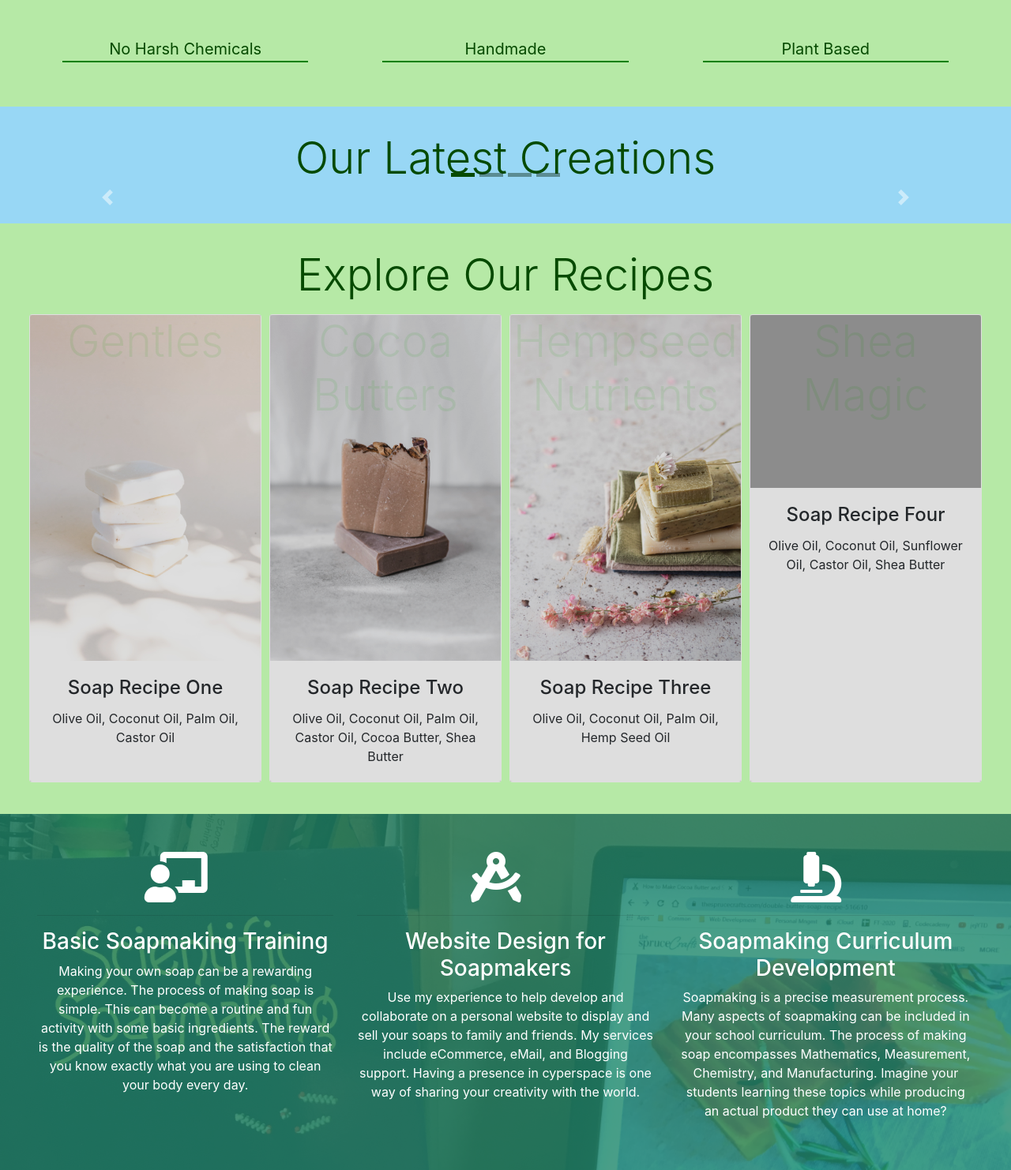
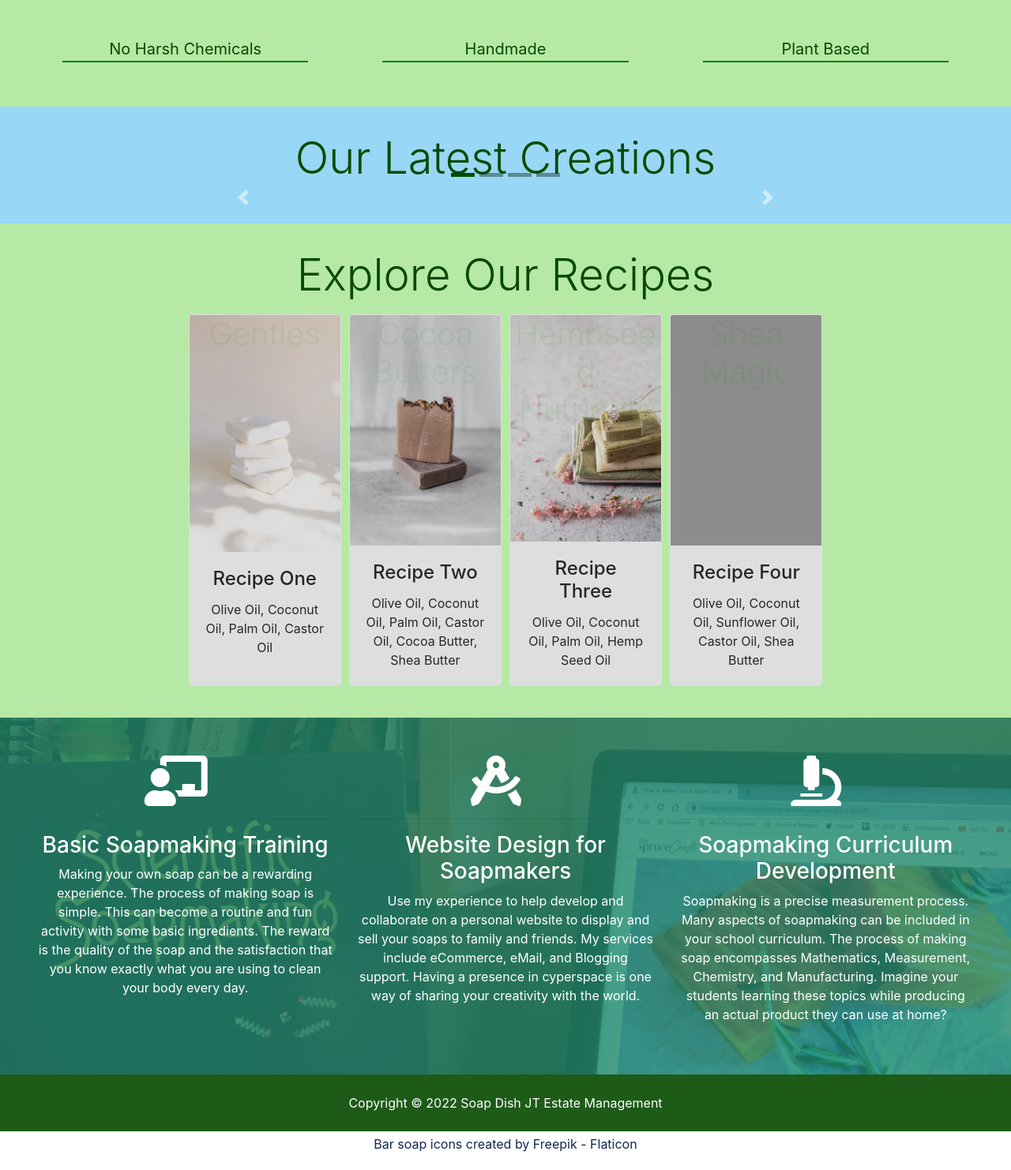
Before and after one commit to juangina/soapdish_project, a Django app: page / in a window 1280 px wide. Shown: the part 517-1999 px from the top of the page at 79% size. Run offline with Django 3.2, Linux system fonts and the light colour scheme; data that the repository does not hold is empty; some libraries are stand-ins or nearby versions; grey boxes are pictures that could not be loaded.

Commit message:
Revised css for carousel and category listings

```diff
--- a/soapdish/settings.py
+++ b/soapdish/settings.py
@@ -45,7 +45,7 @@ REST_FRAMEWORK = {
 
 SIMPLE_JWT = {
     'ACCESS_TOKEN_LIFETIME': timedelta(days=1),
-    'REFRESH_TOKEN_LIFETIME': timedelta(days=30),
+    'REFRESH_TOKEN_LIFETIME': timedelta(minutes=30),
     'ROTATE_REFRESH_TOKENS': False,
     'BLACKLIST_AFTER_ROTATION': False,
     'UPDATE_LAST_LOGIN': False,
--- a/templates/pages/index.html
+++ b/templates/pages/index.html
@@ -54,7 +54,7 @@
       <h3 class="display-4 mb-3 text-center text-secondary-bar">Our Latest Creations</h3>
       <div class="row text-center">
 
-        <div class="col-md-12">
+        <div class="col-md-8 mx-auto">
           <div id="demo" class="carousel slide" data-ride="carousel">
 
             <!-- Indicators -->
@@ -66,11 +66,11 @@
             </ul>
 
             <!-- The slideshow -->
-            <div class="carousel-inner">
+            <div class="carousel-inner mx-auto" style="width: 60%">
               <!-- <div class="carousel_overlay"></div> -->
                 {% if bars %}
 
-                  <div class="carousel-item active">
+                  <div class="carousel-item mx-auto active" >
                     <div class="card">
                       <img class="card-img-top" src="{{ barslist.0.photo_main.url }}" alt="picture of soap">
                       <div class="card-body d-flex flex-column">
@@ -84,7 +84,7 @@
                     </div>
                   </div>
 
-                  <div class="carousel-item">
+                  <div class="carousel-item mx-auto  ">
                     <div class="card">
                       <img class="card-img-top" src="{{ barslist.1.photo_main.url }}" alt="picture of soap">
                       <div class="card-body d-flex flex-column">
@@ -98,7 +98,7 @@
                     </div>
                   </div>
 
-                  <div class="carousel-item">
+                  <div class="carousel-item mx-auto  " >
                     <div class="card">
                       <img class="card-img-top" src="{{ barslist.2.photo_main.url }}" alt="picture of soap">
                       <div class="card-body d-flex flex-column">
@@ -112,7 +112,7 @@
                     </div>
                   </div>
 
-                  <div class="carousel-item">
+                  <div class="carousel-item mx-auto  " >
                     <div class="card">
                       <img class="card-img-top" src="{{ barslist.3.photo_main.url }}" alt="picture of soap">
                       <div class="card-body d-flex flex-column">
@@ -178,20 +178,20 @@
 
   <!-- Overlay Recipe Listings -->
   <section id="recipe_listings">
-    <div class="container-fluid">
+    <div class="container-fluid" style="padding: 0 100px">
       <h3 class="display-4 mb-3 text-center text-secondary-bar">Explore Our Recipes</h3>
       <!--Recipe Options-->
-      <div class="row">
+      <div class="row mx-auto" style="width: 80%">
 
         <div class="col-md-6 col-lg-3 mb-2 d-flex align-items-stretch recipe_column">
             <div class="card flex-fill">
-              <img class="card-img-top" src="{% static 'img/recipe_card_image1.jpg' %}" alt="Card image">
+              <img class="card-img-top" style="height: 64%" src="{% static 'img/recipe_card_image1.jpg' %}" alt="Card image">
               <div class="card-body text-center">
-                <h4 class="card-title">Soap Recipe One</h4>
+                <h4 class="card-title">Recipe One</h4>
                 <p class="card-text">Olive Oil, Coconut Oil, Palm Oil, Castor Oil</p>
               </div>
               <a href="{% url 'recipe' %}?recipe=gentles">
-                <div class="recipe_card_overlay display-4 text-center text-secondary-bar">
+                <div class="recipe_card_overlay display-4 text-center text-secondary-bar" style="font-size: 2.5rem">
                   Gentles
                 </div>
               </a>
@@ -200,13 +200,13 @@
 
         <div class="col-md-6 col-lg-3 mb-2 d-flex align-items-stretch recipe_column">
           <div class="card flex-fill">
-            <img class="card-img-top" src="{% static 'img/recipe_card_image2.jpg' %}" alt="Card image">
+            <img class="card-img-top" style="height: 64%" src="{% static 'img/recipe_card_image2.jpg' %}" alt="Card image">
             <div class="card-body text-center">
-              <h4 class="card-title">Soap Recipe Two</h4>
+              <h4 class="card-title">Recipe Two</h4>
               <p class="card-text">Olive Oil, Coconut Oil, Palm Oil, Castor Oil, Cocoa Butter, Shea Butter</p>
             </div>
             <a href="{% url 'recipe' %}?recipe=cocoa_butters">
-              <div class="recipe_card_overlay display-4 text-center text-secondary-bar">
+              <div class="recipe_card_overlay display-4 text-center text-secondary-bar" style="font-size: 2.5rem">
                 Cocoa Butters
               </div>
             </a>
@@ -215,13 +215,13 @@
 
         <div class="col-md-6 col-lg-3 mb-2 d-flex align-items-stretch recipe_column">
           <div class="card flex-fill">
-            <img class="card-img-top" src="{% static 'img/recipe_card_image3.jpg' %}" alt="Card image">
+            <img class="card-img-top" style="height: 64%" src="{% static 'img/recipe_card_image3.jpg' %}" alt="Card image">
             <div class="card-body text-center">
-              <h4 class="card-title">Soap Recipe Three</h4>
+              <h4 class="card-title">Recipe Three</h4>
               <p class="card-text">Olive Oil, Coconut Oil, Palm Oil, Hemp Seed Oil</p>
             </div>
             <a href="{% url 'recipe' %}?recipe=hempseed_nutrients">
-              <div class="recipe_card_overlay display-4 text-center text-secondary-bar">
+              <div class="recipe_card_overlay display-4 text-center text-secondary-bar" style="font-size: 2.5rem">
                 Hempseed Nutrients
               </div>
             </a>
@@ -230,13 +230,13 @@
 
         <div class="col-md-6 col-lg-3 mb-2 d-flex align-items-stretch recipe_column">
           <div class="card flex-fill">
-            <img class="card-img-top" src="{% static 'img/recipe_card_image4.jpg' %}" alt="Card image">
+            <img class="card-img-top" style="height: 64%" src="{% static 'img/recipe_card_image4.jpg' %}" alt="Card image">
             <div class="card-body text-center">
-              <h4 class="card-title">Soap Recipe Four</h4>
+              <h4 class="card-title">Recipe Four</h4>
               <p class="card-text">Olive Oil, Coconut Oil, Sunflower Oil, Castor Oil, Shea Butter</p>
             </div>
             <a href="{% url 'recipe' %}?recipe=shea_magic">
-              <div class="recipe_card_overlay display-4 text-center text-secondary-bar">
+              <div class="recipe_card_overlay display-4 text-center text-secondary-bar" style="font-size: 2.5rem">
                 Shea Magic
               </div>
             </a>
```
